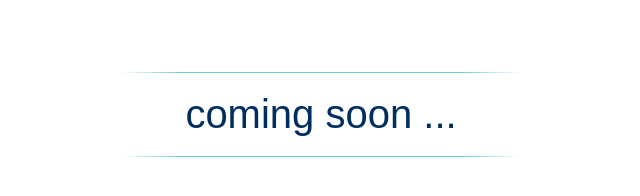
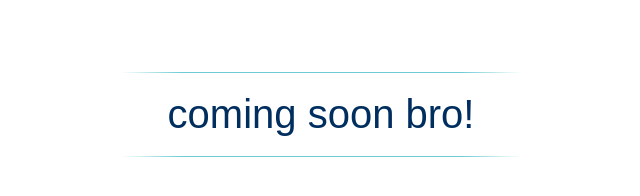
Before and after one commit to allegrotech-umk/wildsnake-api, a plain HTML site: page src/main/resources/templates/index.html in a window 1280 px wide. Shown: the part 212-408 px from the top of the page, without its empty margins (319-959 px from the left). Drawn offline with Linux system fonts and the light colour scheme; files that its build step writes are made by us from their sources; files whose address does not match are found by name.

Commit message:
update no 1

```diff
--- a/src/main/resources/templates/index.html
+++ b/src/main/resources/templates/index.html
@@ -10,7 +10,7 @@
 <div class="container">
   <img src="images/logo.png" alt="wilde snake" class="logo"/>
 
-  <p class="text">coming soon ...</p>
+  <p class="text">coming soon bro!</p>
 </div>
 </body>
 </html>
```
